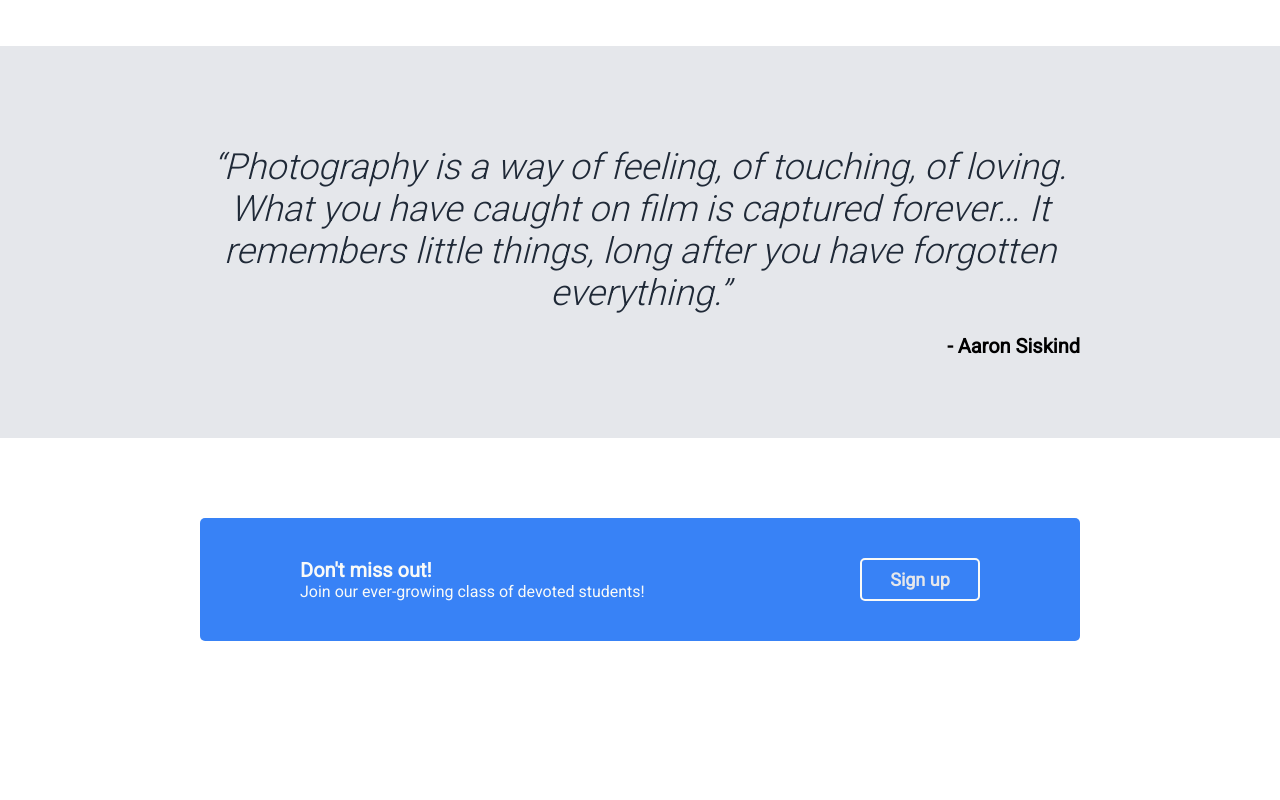
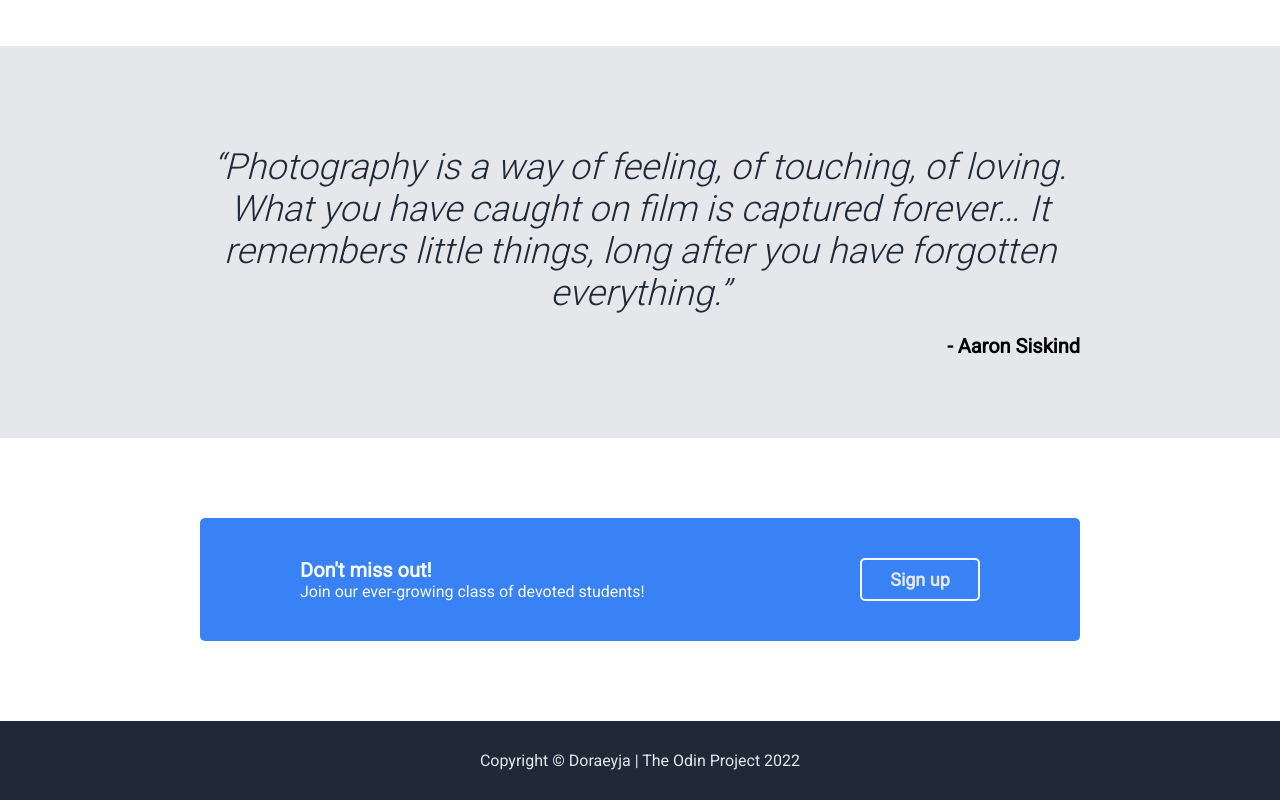
Before and after one commit to Doraeyja/odin-landing-page, a plain HTML site: page index.html in a window 1280 px wide. Shown: the part 1688-2488 px from the top of the page. Before the commit the page ends 2409 px from the top, so only its background shows below. Drawn offline with Linux system fonts and the light colour scheme.

Commit message:
Add a footer

```diff
--- a/index.html
+++ b/index.html
@@ -61,7 +61,7 @@
         <button><a href="#">Sign up</a></button>
     </div>
     <div class="footer">
-
+        <p>Copyright &#169; Doraeyja | The Odin Project 2022</p>
     </div>
 </body>
 </html>
--- a/style.css
+++ b/style.css
@@ -200,3 +200,12 @@ h2 {
    border: 2px #F9FAF8 solid;
    margin-left: auto;
 }
+
+
+/*footer*/
+
+.footer {
+    text-align: center;
+    color: #E5E7EB;
+    padding: 30px;
+}
```
